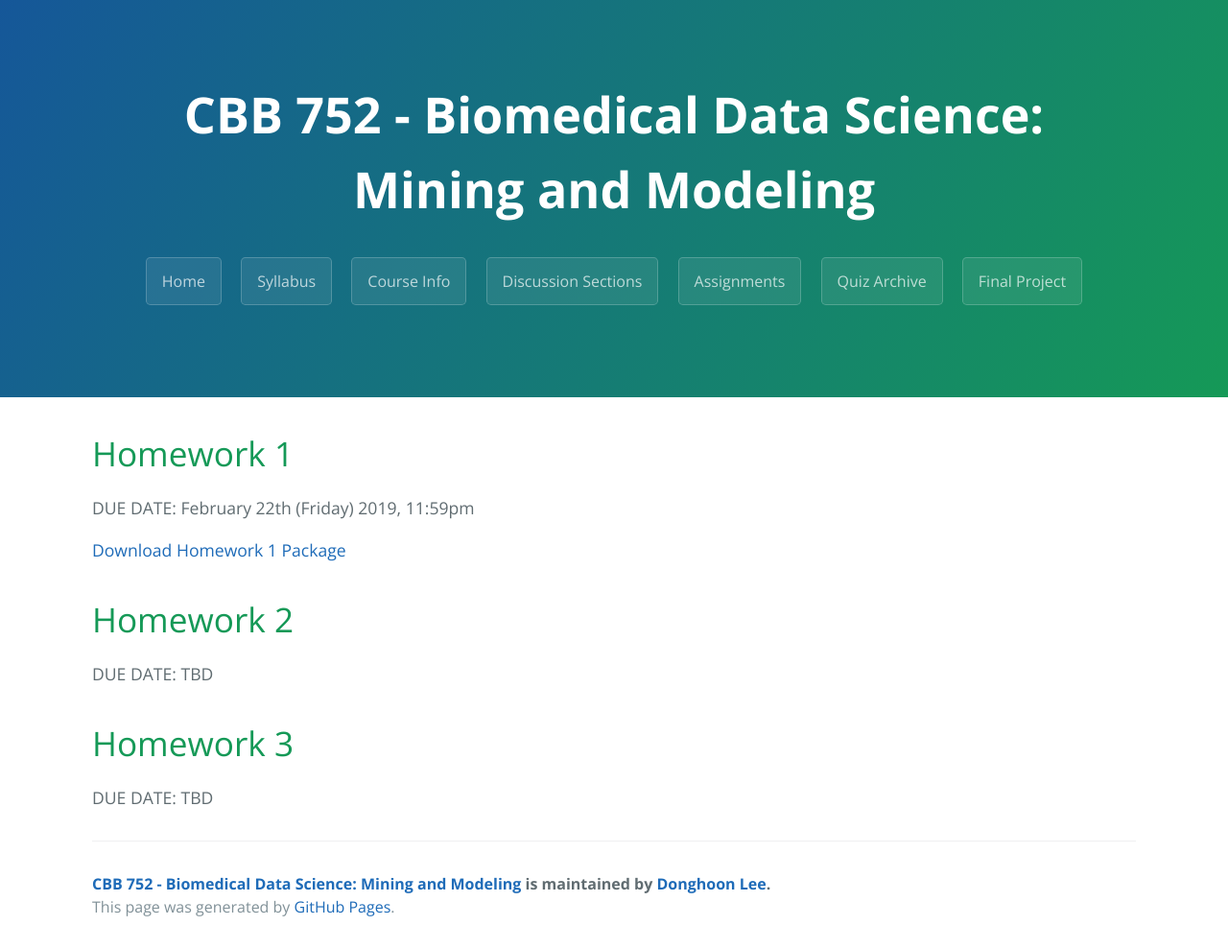
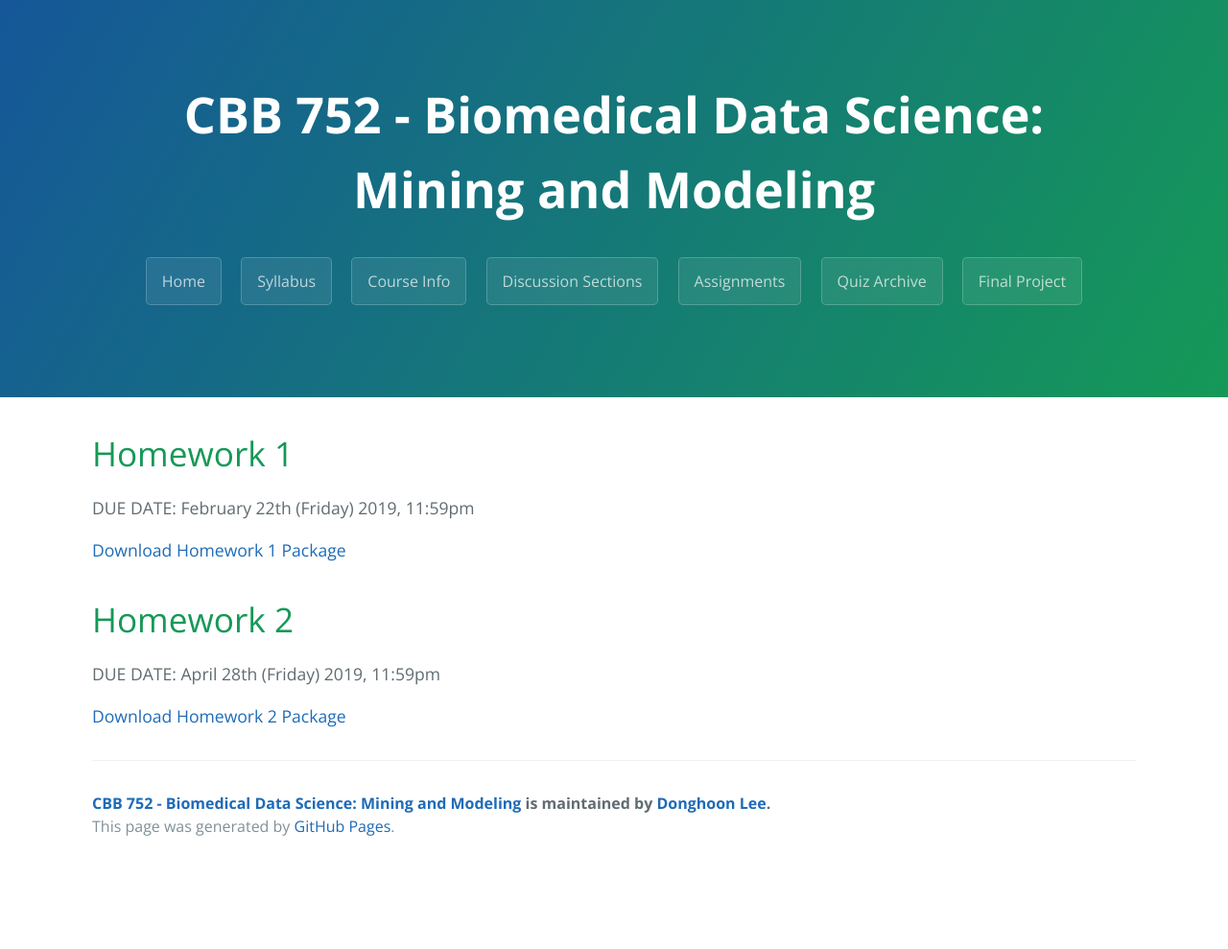
Before and after one commit to gersteinlab/cbb752b19, a Jekyll site: the page built from assignments.md, in a window 1280 px wide. Shown: the whole page at 96% size. Built offline with Jekyll 4.4.1, drawn with Linux system fonts in a browser that asks for light colours; after the commit the page ends 905 px from its top, so only the background shows below that.

Commit message:
Update assignments.md

```diff
--- a/assignments.md
+++ b/assignments.md
@@ -9,7 +9,6 @@ DUE DATE: February 22th (Friday) 2019, 11:59pm
 [Download Homework 1 Package](files/cbb752b19_hw1.zip)
 
 # Homework 2
-DUE DATE: TBD
+DUE DATE: April 28th (Friday) 2019, 11:59pm
 
-# Homework 3
-DUE DATE: TBD
+[Download Homework 2 Package](files/cbb752b19_hw2.zip)
```
